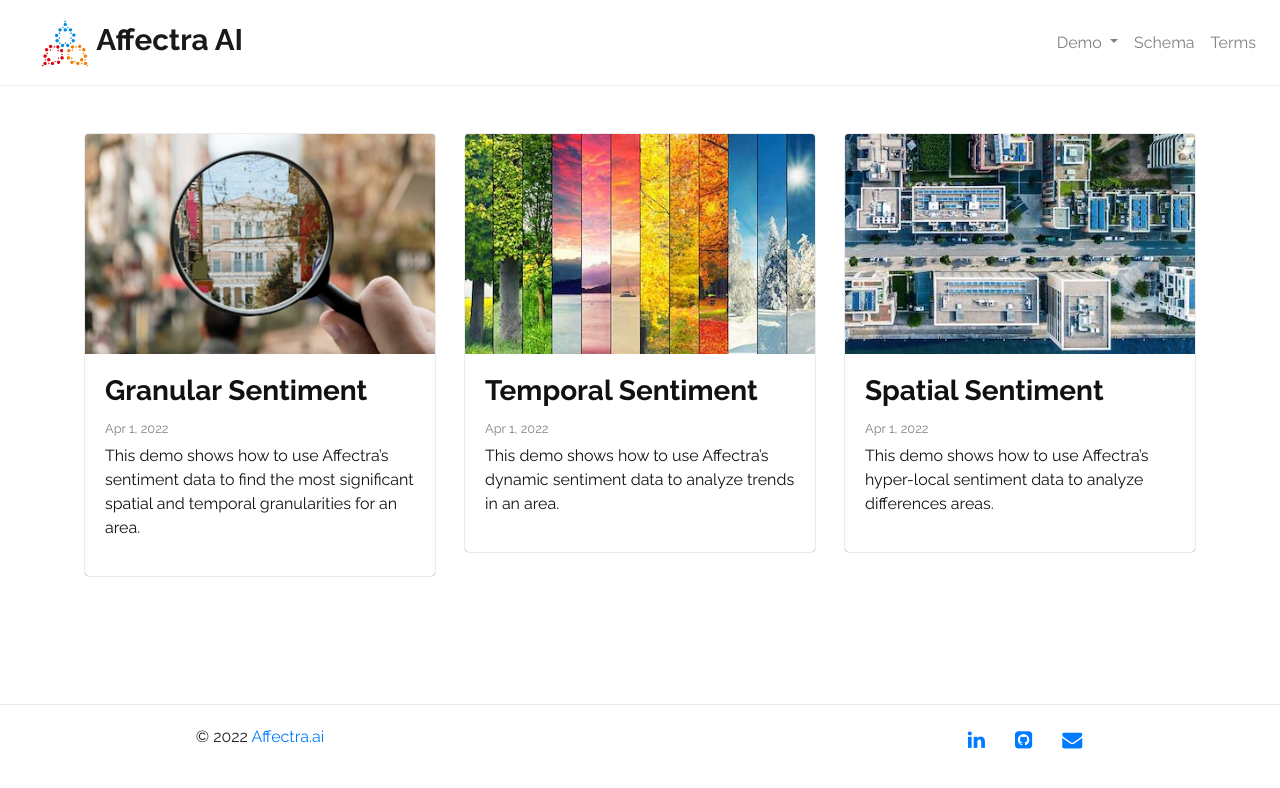
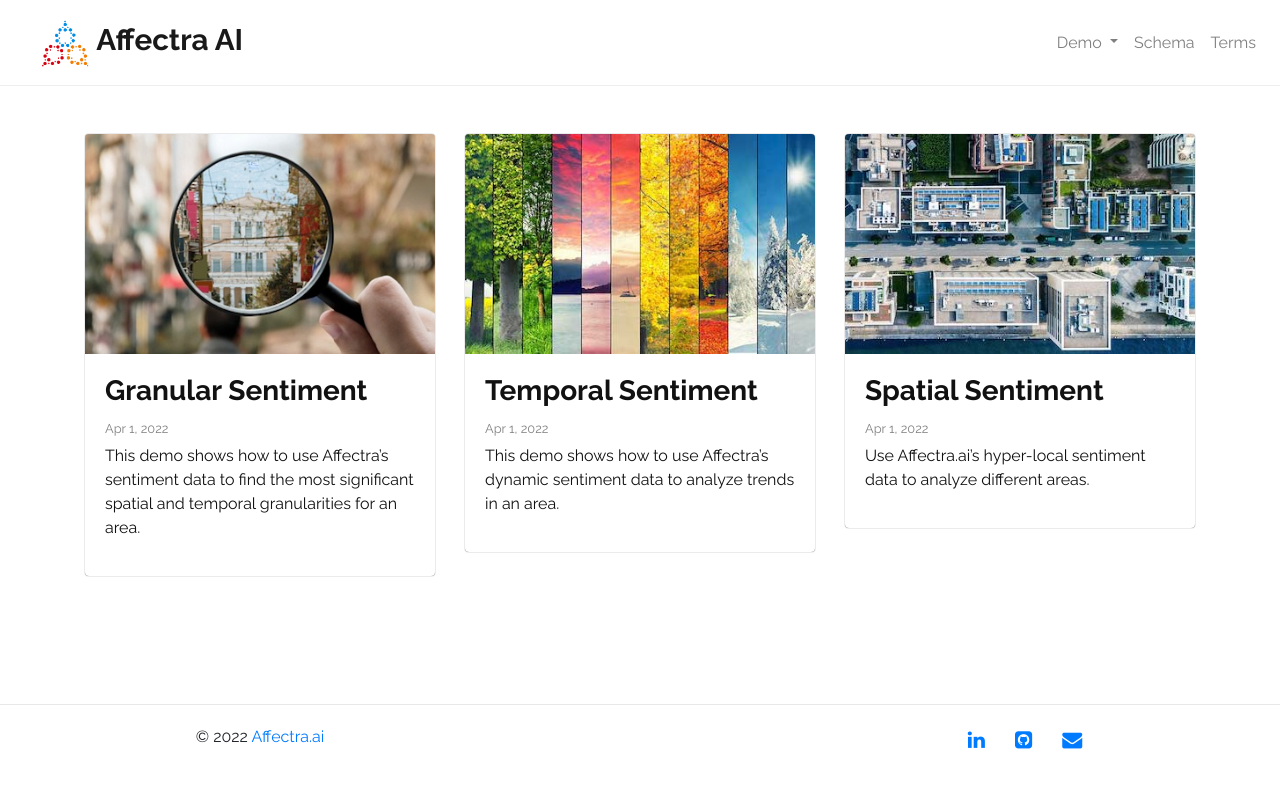
Before and after one commit to Affectra-AI/demo.github.io, a Jekyll site: the page built from index.html, in a window 1280 px wide. Shown: the top 788 px of the page. Built offline with Jekyll 4.4.1, drawn with Linux system fonts in a browser that asks for light colours; the list of posts is cut into pages by our own code.

Commit message:
add data for download

```diff
--- a/_posts/2022-04-01-sample1.md
+++ b/_posts/2022-04-01-sample1.md
@@ -5,10 +5,14 @@ date:   2022-04-01
 image: /images/spatial.jpg
 categories: [scores, spatial, sentiment]
 ---
-This demo shows how to use Affectra's hyper-local sentiment data to analyze differences areas.
+Use {{site.copyright.name}}'s hyper-local sentiment data to analyze different areas.
+
 
 <iframe
     width="100%" height="500px" frameborder="0"
     src="https://studio.unfolded.ai/public/31e4cb1c-dd00-4cb4-a7c9-d534fa3c6e9e/embed"
     allowfullscreen>
 </iframe>
+
+
+<a href="{{"/" | relative_url}}/data/sentiments1.zip" class="btn btn-info" download>Download</a>
```
Also changed, not shown: 1 other file.
